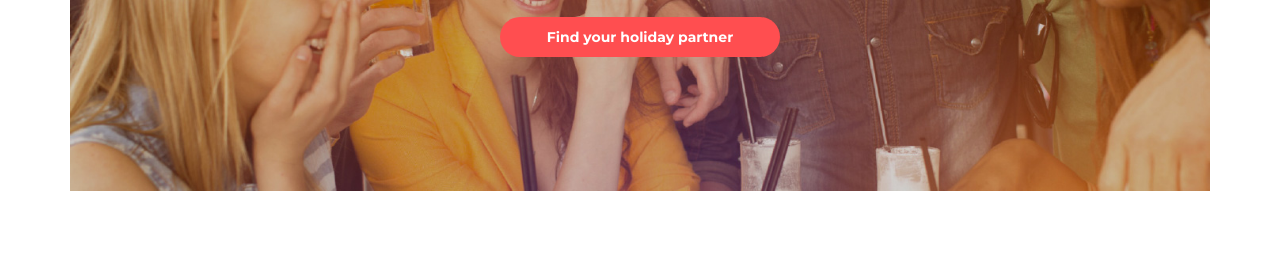
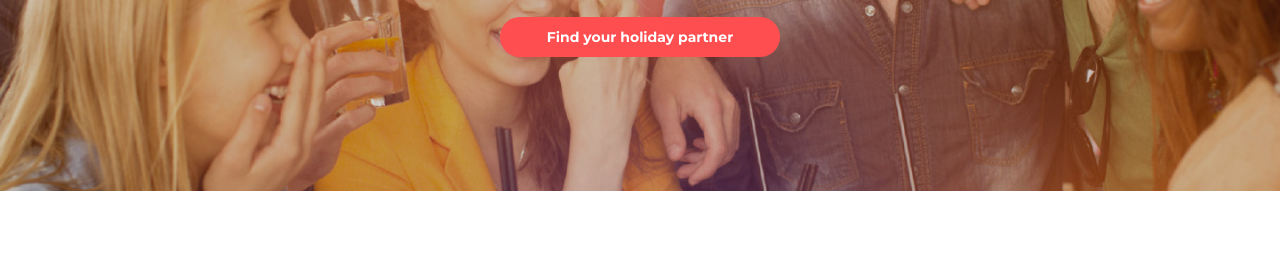
Before and after one commit to Sergey-Bulychev/goit-fe-course, a plain HTML site: page html-css/module_09/index.html in a window 1280 px wide. Shown: the part 349-607 px from the top of the page. Drawn offline with nearby package versions, Linux system fonts and the light colour scheme.

Commit message:
module_09 correct 29%

```diff
--- a/html-css/module_09/css/style.css
+++ b/html-css/module_09/css/style.css
@@ -3,11 +3,12 @@
   padding: 0;
   box-sizing: border-box;
 }
-/* .container {
+.container {
   min-width: 320px;
-  margin: 0 auto;
-  height: auto;
-} */
+  padding: 0;
+  /* margin: 0 auto;
+  height: auto; */
+}
 
 .image {
   background-image: url("../img/Mobile.jpg");
@@ -280,9 +281,19 @@
 @media screen and (min-width: 992px) {
   .container {
     min-width: 960px;
+    max-width: none;
   }
   .image {
     background-image: url("../img/Desktop.jpg");
+    background-position: top center;
+    background-repeat: no-repeat;
+    -webkit-background-size: cover;
+        -moz-background-size: cover;
+        -o-background-size: cover;
+    background-size: cover;
+    /* min-width: auto; */
+    /* height: auto; */
+    /* height: 700px; */
   }
   .navigation {
     width: 940px;
```
